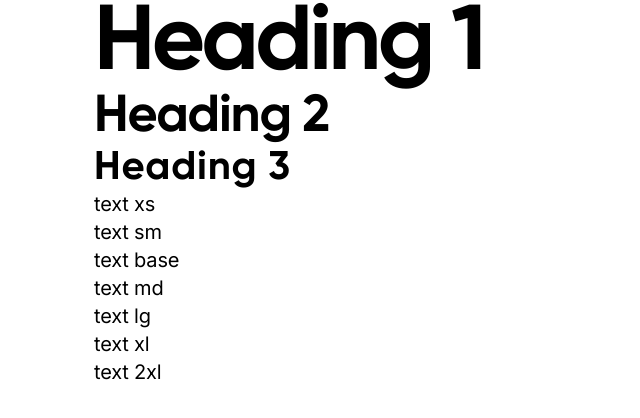
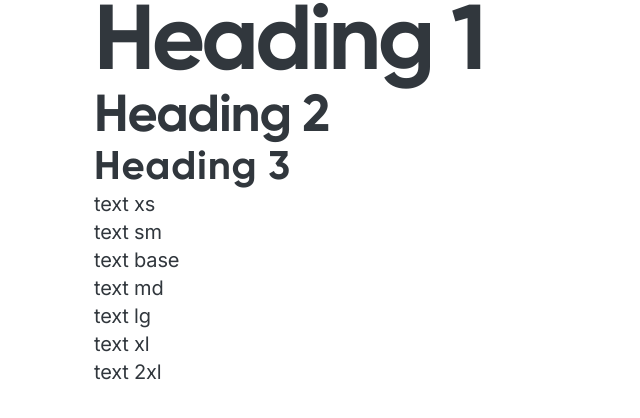
Before and after one commit to mateusmenesesDev/nextjs-crm-landing, a Next.js app: page / in a window 1280 px wide. Shown: the top 418 px of the page, without its empty margins (0-640 px from the left). Built offline with nearby package versions, Linux system fonts and the light colour scheme.

Commit message:
:lipstick: Feat: add default text color on layout

```diff
--- a/src/app/layout.tsx
+++ b/src/app/layout.tsx
@@ -14,7 +14,9 @@ export default function RootLayout({
 }) {
   return (
     <html lang="en">
-      <body className={`${inter.variable} font-inter text-lg lg:text-xl`}>
+      <body
+        className={`${inter.variable} font-inter text-lg text-base-500 lg:text-xl`}
+      >
         {children}
       </body>
     </html>
```
